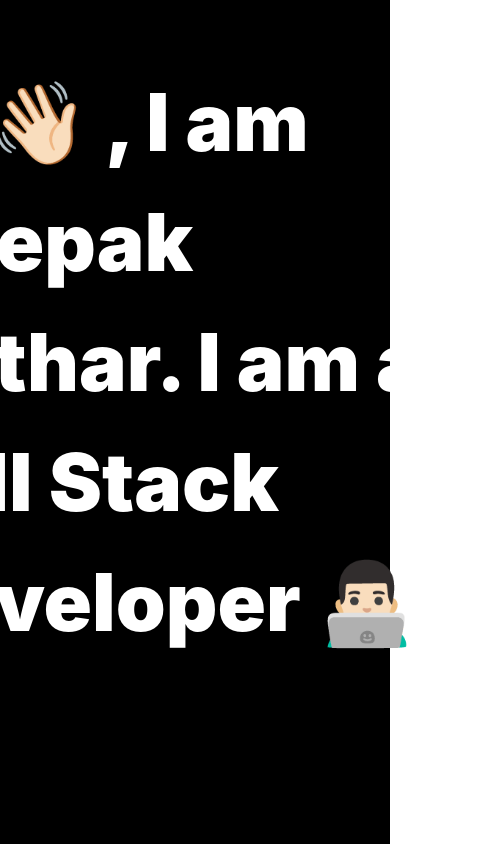
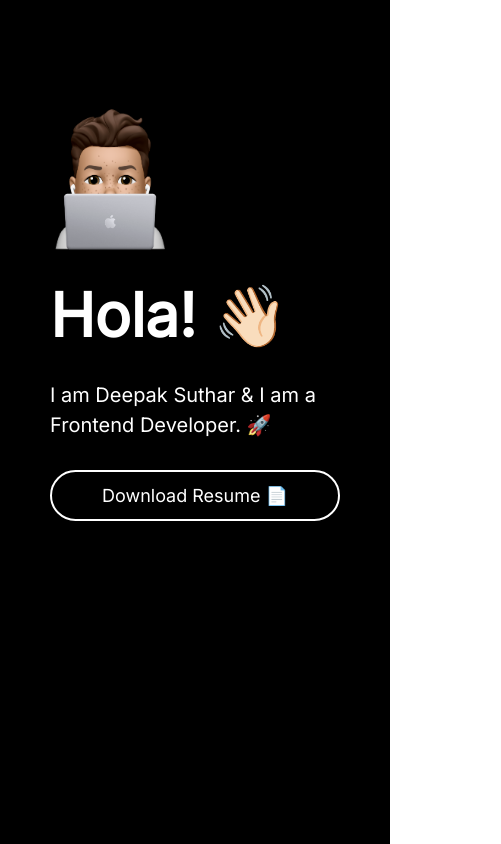
Before and after one commit to codewithdpk/cwdpk.tech, a React (Create React App) app: page / in a window 390 px wide. Shown: the whole page, 501 px wide, since content can reach past the window. Built offline with nearby package versions, Linux system fonts and the light colour scheme.

Commit message:
Designs updated.

```diff
--- a/public/index.html
+++ b/public/index.html
@@ -2,14 +2,16 @@
 <html lang="en">
   <head>
     <meta charset="utf-8" />
-    <link rel="icon" href="%PUBLIC_URL%/favicon.ico" />
+    <link rel="icon" href="/public/my_face_memoji.png" />
     <meta name="viewport" content="width=device-width, initial-scale=1" />
     <meta name="theme-color" content="#000000" />
     <meta
       name="description"
       content="Web site created using create-react-app"
     />
-    <link rel="apple-touch-icon" href="%PUBLIC_URL%/logo192.png" />
+    <link rel="preconnect" href="https://fonts.gstatic.com">
+    <link href="https://fonts.googleapis.com/css2?family=Inter&display=swap" rel="stylesheet">
+    <link rel="apple-touch-icon" href="/public/my_face_memoji.png" />
     <!--
       manifest.json provides metadata used when your web app is installed on a
       user's mobile device or desktop. See https://developers.google.com/web/fundamentals/web-app-manifest/
--- a/src/App.css
+++ b/src/App.css
@@ -3,4 +3,97 @@
   display: flex;
   justify-content: center;
   align-items: center;
+  padding: 0 100px;
+  flex-direction: row;
+  font-family: "Inter", sans-serif;
 }
+.cont-left-side {
+  width: 50%;
+  justify-content: left;
+  align-items: center;
+  display: flex;
+  flex-direction: column;
+  font-family: "Inter", sans-serif;
+}
+
+.cont-right-side {
+  width: 50%;
+  align-items: center;
+  font-family: "Inter", sans-serif;
+}
+
+.download-resume-button {
+  padding: 10px 25px;
+  font-size: 18px;
+  color: white;
+  background: black;
+  border: 2px solid white;
+  border-radius: 40px;
+  align-self: flex-start;
+  margin-top: 20px;
+  font-family: "Inter", sans-serif;
+}
+
+.right-image {
+  width: 70%;
+  height: 70%;
+  align-self: end;
+}
+
+.hola-text {
+  font-size: 80px;
+  font-weight: bold;
+  color: white;
+  align-self: flex-start;
+}
+
+.introduction-text {
+  font-size: 30px;
+  font-weight: 500;
+  color: white;
+}
+
+@media only screen and (max-width: 600px) {
+  .cont {
+    flex-direction: column-reverse;
+    padding: 100px 50px 50px 50px;
+    justify-content: flex-end;
+    align-items: flex-start;
+  }
+  .cont-left-side {
+    justify-content: left;
+    width: 100%;
+  }
+  .cont-right-side {
+    justify-content: left;
+    width: 100%;
+  }
+  .right-image {
+    align-self: flex-start;
+    height: 160px;
+    width: 160px;
+    margin-left: -20px;
+  }
+
+  .hola-text {
+    width: 100%;
+    font-size: 60px;
+    margin: 10px 0;
+  }
+  .introduction-text {
+    font-size: 20px;
+    margin: 10px 0;
+  }
+  .download-resume-button {
+    width: 100%;
+
+    font-size: 18px;
+    color: white;
+    background: black;
+    border: 2px solid white;
+    border-radius: 40px;
+    align-self: flex-start;
+    margin-top: 20px;
+    font-family: "Inter", sans-serif;
+  }
+}
--- a/src/App.js
+++ b/src/App.js
@@ -4,17 +4,21 @@ import "./App.css";
 const App = () => {
   return (
     <div style={{ background: "black" }} className="cont">
-      <div style={{ margin: "150px" }}>
-        <span
-          style={{
-            color: "white",
-            fontWeight: "900",
-            fontSize: "80px",
-            marginRight: "200px",
-          }}
+      <div className="cont-left-side">
+        <span className="hola-text">Hola! 👋🏻</span>
+        <span className="introduction-text">
+          I am Deepak Suthar & I am a Frontend Developer. 🚀
+        </span>
+        <a
+          href="https://firebasestorage.googleapis.com/v0/b/goodsoulapp.appspot.com/o/Deepak-cv.pdf?alt=media&token=6e20cc28-b1b1-4f45-9f3c-768b7498ecc0"
+          target="_blank"
+          style={{ alignSelf: "start", width: "100%" }}
         >
-          Hi 👋🏻 , I am Deepak Suthar. I am a Full Stack Developer 👨🏻‍💻 .
-        </span>
+          <button className="download-resume-button">Download Resume 📄</button>
+        </a>
+      </div>
+      <div className="cont-right-side">
+        <img src={"/my_face_memoji.png"} className="right-image" />
       </div>
     </div>
   );
--- a/src/index.css
+++ b/src/index.css
@@ -1,9 +1,7 @@
 html,
 body {
   margin: 0;
-  font-family: -apple-system, BlinkMacSystemFont, "Segoe UI", "Roboto", "Oxygen",
-    "Ubuntu", "Cantarell", "Fira Sans", "Droid Sans", "Helvetica Neue",
-    sans-serif;
+  font-family: "Inter", sans-serif;
   -webkit-font-smoothing: antialiased;
   -moz-osx-font-smoothing: grayscale;
   height: 100%;
```
Also changed, not shown: public/my_face_memoji.png (added), 1 other file (tests, documents, lock files or other folders).
